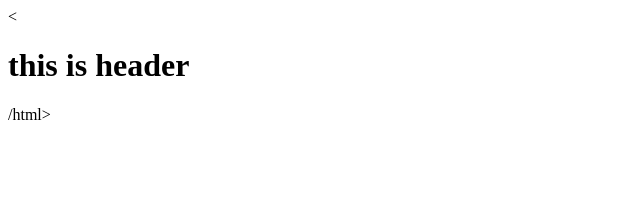
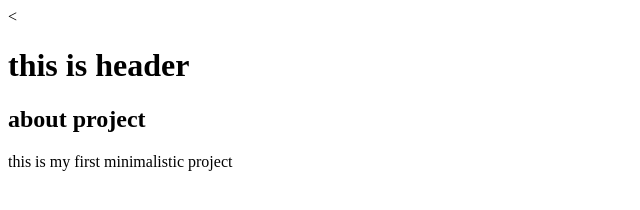
Before and after one commit to maggieberikishvili-ui/github-project, a plain HTML site: page index.html in a window 1280 px wide. Shown: the whole page, without its empty margins (0-640 px from the left). Drawn offline with Linux system fonts and the light colour scheme.

Commit message:
add main contect section

```diff
--- a/index.html
+++ b/index.html
@@ -8,5 +8,11 @@
     <header>
         <h1> this is header</h1>
     </header>
+    <main>
+        <section>
+            <h2>about project</h2>
+            <p> this is my first minimalistic project</p>
+        </section>
+    </main>
 </body>
-/html>
+</html>
```
